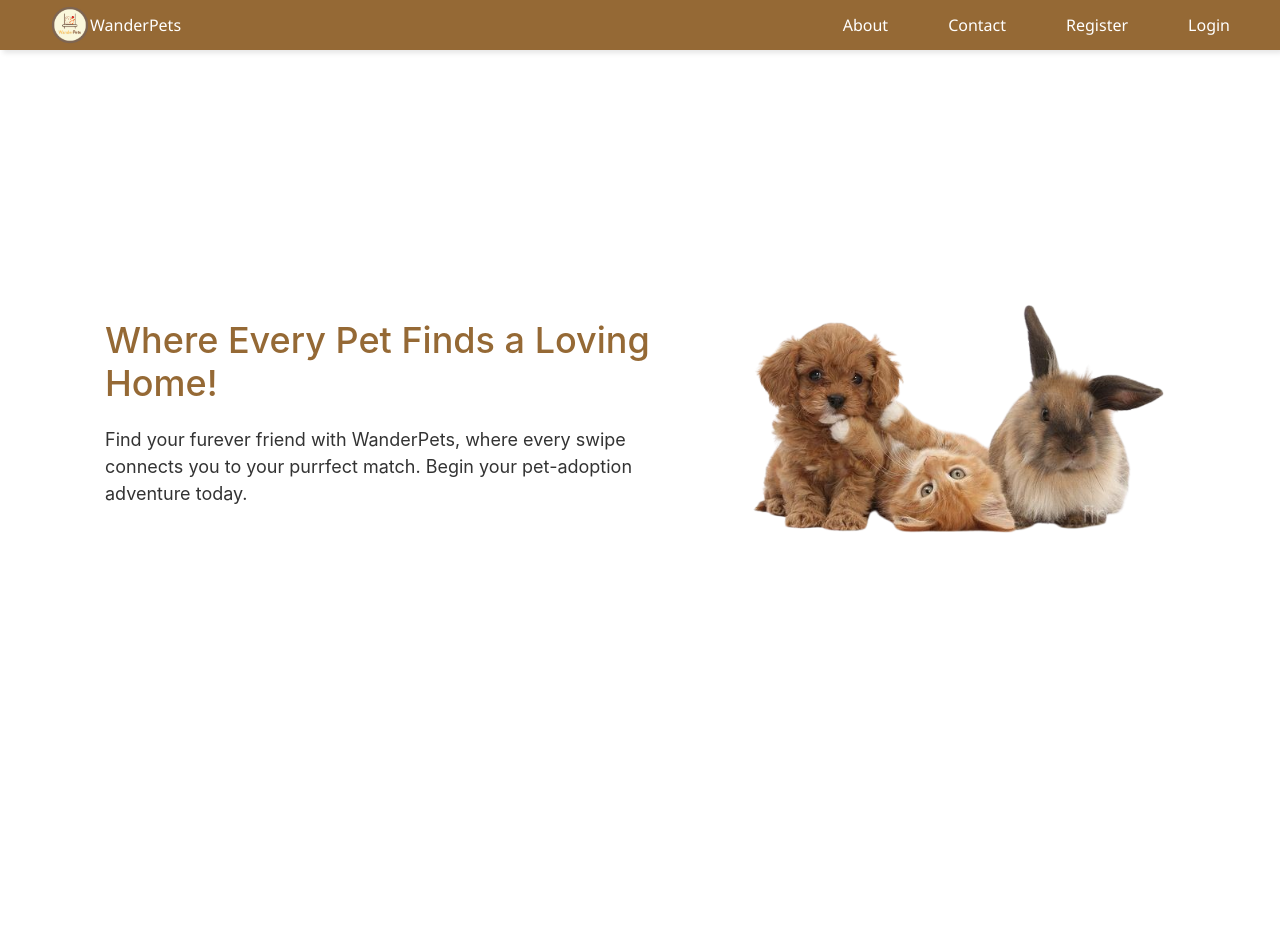
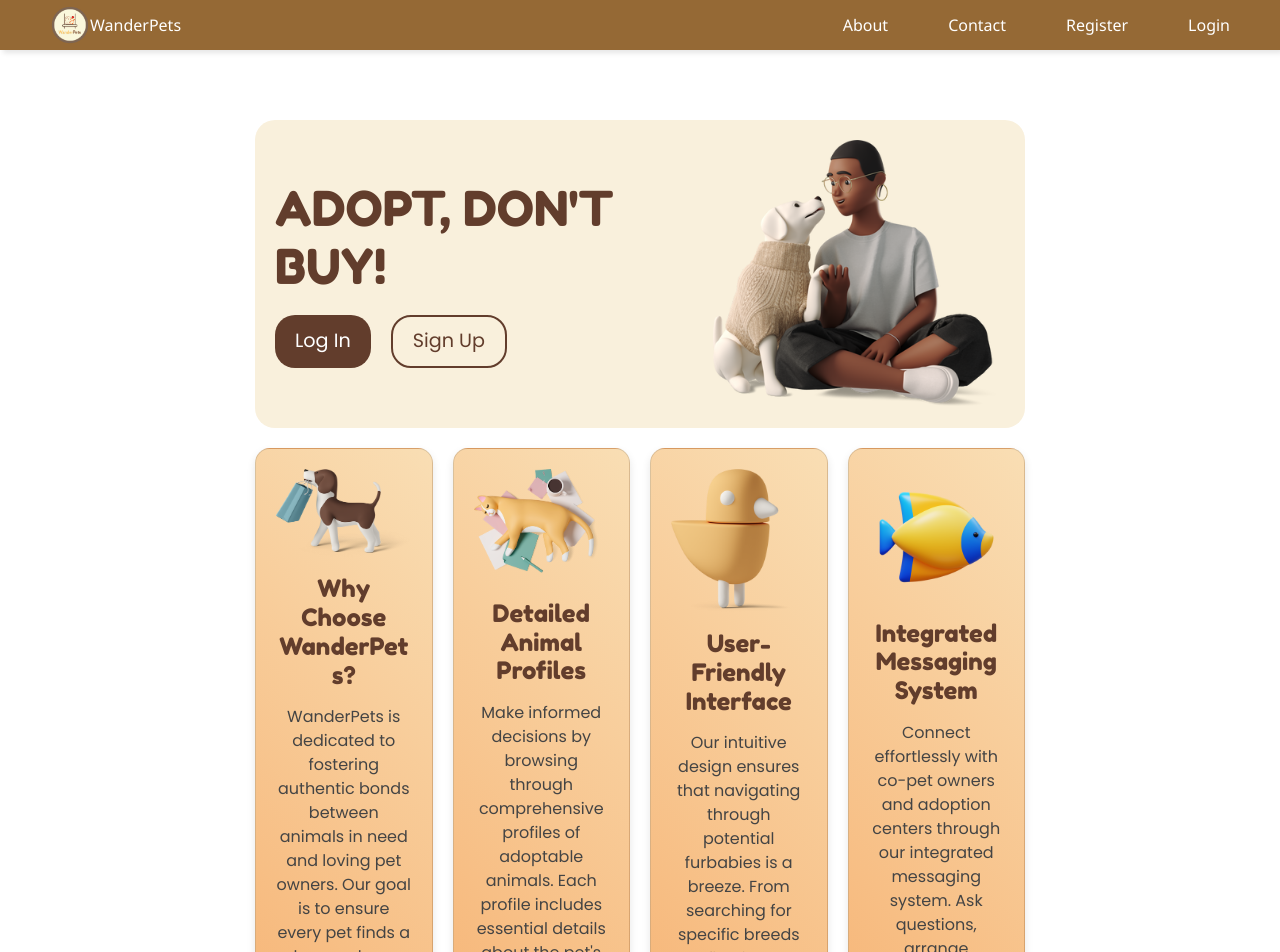
Before and after one commit to Zerooaa/WanderPetsApp, an Angular app: page /landingPage in a window 1280 px wide. Shown: the top 952 px of the page. Before the commit the page ends 800 px from the top, so only its background shows below. Built offline with nearby package versions, Linux system fonts and the light colour scheme.

Commit message:
ALL DONE

```diff
--- a/src/app/landing/landing.component.css
+++ b/src/app/landing/landing.component.css
@@ -1,39 +1,172 @@
+body {
+  font-family: 'Poppins', sans-serif;
+  margin: 0;
+  padding: 0;
+}
 
-.landing-container {
-  display: flex;
-  justify-content: center;
-  align-items: center;
-  margin-top: 220px;
-  padding: 20px;
+.container {
+  width: 100vh;
 }
-.content-container {
+
+.hero {
   display: flex;
   align-items: center;
   justify-content: space-between;
-  max-width: 1200px;
-  width: 100%;
+  padding: 20px 20px;
+  border-radius: 20px;
+  background-color: #f9f0dc;
 }
-.text-container {
-  max-width: 600px;
-  margin-right: 20px;
+
+.hero-content {
+  max-width: 50%;
 }
-.text-container h1 {
-  font-size: 36px;
-  color: #956935;
+
+.hero h1 {
+  font-family: 'Fredoka One', cursive;
+  font-size: 3em;
+  color: #623d2c;
   margin-bottom: 20px;
 }
-.text-container p {
-  font-size: 18px;
-  color: #333;
+
+.btn-group {
+  display: flex;
+  gap: 20px;
+}
+
+.btn-filled-dark {
+  padding: 10px 20px;
+  background-color: #623d2c;
+  color: #fff;
+  border: none;
+  border-radius: 20px;
+  font-size: 1.2em;
+  display: flex;
+  align-items: center;
+  gap: 10px;
+  cursor: pointer;
+  transition: background-color 0.3s ease;
+}
+
+.btn-filled-dark a {
+  color: #fff;
+  text-decoration: none;
+}
+
+.btn-outline-dark {
+  padding: 10px 20px;
+  background: none;
+  color: #623d2c;
+  border: 2px solid #623d2c;
+  border-radius: 20px;
+  font-size: 1.2em;
+  display: flex;
+  align-items: center;
+  gap: 10px;
+  cursor: pointer;
+  transition: all 0.3s ease;
+}
+
+.btn-outline-dark a {
+  color: #623d2c;
+  text-decoration: none;
+}
+
+.btn-outline-dark:hover {
+  background-color: #623d2c;
+  color: #fff;
+}
+
+.btn-outline-dark:hover a {
+  color: #fff;
+}
+
+.hero-image {
+  max-width: 40%;
+  height: auto;
+}
+
+.cards {
+  display: flex;
+  justify-content: space-evenly;
+  gap: 20px;
+  padding: 20px 0;
+}
+
+.card {
+  background: linear-gradient(45deg, #F6AE6C 0%, #f9deb4 100%);
+  border-radius: 15px;
+  box-shadow: 0 4px 8px rgba(0, 0, 0, 0.1);
+  overflow: hidden;
+  width: 100%;
+  max-width: 300px;
+  padding: 20px;
+  text-align: center;
+}
+
+.card img {
+  width: 100%;
+  height: auto;
+  margin-bottom: 15px;
+}
+
+.card h2 {
+  font-family: 'Fredoka One', cursive;
+  font-size: 1.5em;
+  color: #623d2c;
+  margin-bottom: 15px;
+}
+
+.card p {
+  font-family: 'Poppins', sans-serif;
+  color: #444;
+  font-size: 1em;
+  line-height: 1.5;
+}
+
+.services {
+  text-align: center;
+  padding-bottom: 30px;
+}
+
+.services h2 {
+  font-family: 'Fredoka One', cursive;
+  font-size: 2em;
+  color: #623d2c;
+  margin-top: 40px;
   margin-bottom: 20px;
 }
-.image-container {
-  position: relative;
-  display: inline-block;
+
+.services .service-cards {
+  display: flex;
+  justify-content: space-evenly;
 }
 
-.paw-image {
-  display: block;
+.service-card {
+  background-color: #fff; /* Adjust if needed */
+  background: linear-gradient(45deg, #F6AE6C 0%, #f9deb4 100%);
+  border-radius: 15px;
+  box-shadow: 0 4px 8px rgba(0, 0, 0, 0.1);
+  width: 100%;
+  padding: 20px;
+  margin-left: 10px;
+}
+
+.service-card img {
   width: 100%;
   height: auto;
+  margin-bottom: 15px;
 }
+
+.service-card h3 {
+  font-family: 'Fredoka One', cursive;
+  font-size: 1.5em;
+  color: #623d2c;
+  margin-bottom: 15px;
+}
+
+.service-card p {
+  font-family: 'Poppins', sans-serif;
+  color: #444;
+  font-size: 1em;
+  line-height: 1.5;
+}
--- a/src/app/landing/landing.component.html
+++ b/src/app/landing/landing.component.html
@@ -1,24 +1,62 @@
 <!DOCTYPE html>
 <html lang="en">
 <head>
-  <meta charset="UTF-8">
-  <meta name="viewport" content="width=device-width, initial-scale=1.0">
-  <title>Landing Page</title>
-  <link rel="stylesheet" type="text/css" href="landing.component.css">
+    <meta charset="UTF-8">
+    <meta name="viewport" content="width=device-width, initial-scale=1.0">
+    <title>WanderPets</title>
+    <link href="https://fonts.googleapis.com/css2?family=Fredoka+One&family=Poppins:wght@400;600&display=swap" rel="stylesheet">
 </head>
+<body>
+  <div class="container">
+    <section class="hero">
+        <div class="hero-content">
+            <h1>ADOPT, DON'T BUY!</h1>
+            <div class="btn-group">
+                <button class="btn-filled-dark"><a href="loginPage" class="material-symbols-outlined">Log In</a></button>
+                <button class="btn-outline-dark btn-hover-color"><a href="registerPage" class="material-symbols-outlined">Sign Up</a></button>
+            </div>
+        </div>
+        <img src="boy.png" alt="Boy with pet" class="hero-image">
+    </section>
 
-<body>
-  <div class="landing-container">
-    <div class="content-container">
-      <div class="text-container">
-        <h1>Where Every Pet Finds a Loving Home!</h1>
-        <p>Find your furever friend with WanderPets, where every swipe connects you to your purrfect match. Begin your pet-adoption adventure today.</p>
-      </div>
-      <div class="image-container">
-        <img src="/pets.png" alt="paw house" class="paw-image">
-      </div>
-    </div>
+    <section class="cards">
+        <div class="card">
+            <img src="doog.png" alt="Card Image">
+            <h2>Why Choose WanderPets?</h2>
+            <p>WanderPets is dedicated to fostering authentic bonds between animals in need and loving pet owners. Our goal is to ensure every pet finds a home where they are cherished and cared for.</p>
+        </div>
+        <div class="card">
+            <img src="cat.png" alt="Card Image">
+            <h2>Detailed Animal Profiles</h2>
+            <p>Make informed decisions by browsing through comprehensive profiles of adoptable animals. Each profile includes essential details about the pet's personality, history, and needs, allowing you to find a companion that fits seamlessly into your life.</p>
+        </div>
+        <div class="card">
+            <img src="bird.png" alt="Card Image">
+            <h2>User-Friendly Interface</h2>
+            <p>Our intuitive design ensures that navigating through potential furbabies is a breeze. From searching for specific breeds to filtering by age or size, our app makes it easy to find the perfect pet for you.</p>
+        </div>
+        <div class="card">
+            <img src="fish.png" alt="Card Image">
+            <h2>Integrated Messaging System</h2>
+            <p>Connect effortlessly with co-pet owners and adoption centers through our integrated messaging system. Ask questions, arrange meetings, and ensure all your queries are addressed promptly and efficiently.</p>
+        </div>
+    </section>
+
+    <section class="services">
+        <h2>Our Services</h2>
+        <div class="service-cards">
+            <div class="service-card">
+                <img src="bucket.png" alt="Service Image">
+                <h3>Comprehensive Pet Matching</h3>
+                <p>WanderPets' matching system considers your lifestyle and the pet's needs to find your perfect companion. Detailed profiles include health, behavior, and compatibility insights for informed decisions.</p>
+            </div>
+            <div class="service-card">
+                <img src="cloud.png" alt="Service Image">
+                <h3>Seamless Adoption Support</h3>
+                <p>From interest to adoption, WanderPets provides continuous support. Our messaging system facilitates communication with shelters and previous owners, and our step-by-step guide ensures a smooth experience.</p>
+            </div>
+        </div>
+    </section>
   </div>
 </body>
-
 </html>
```
